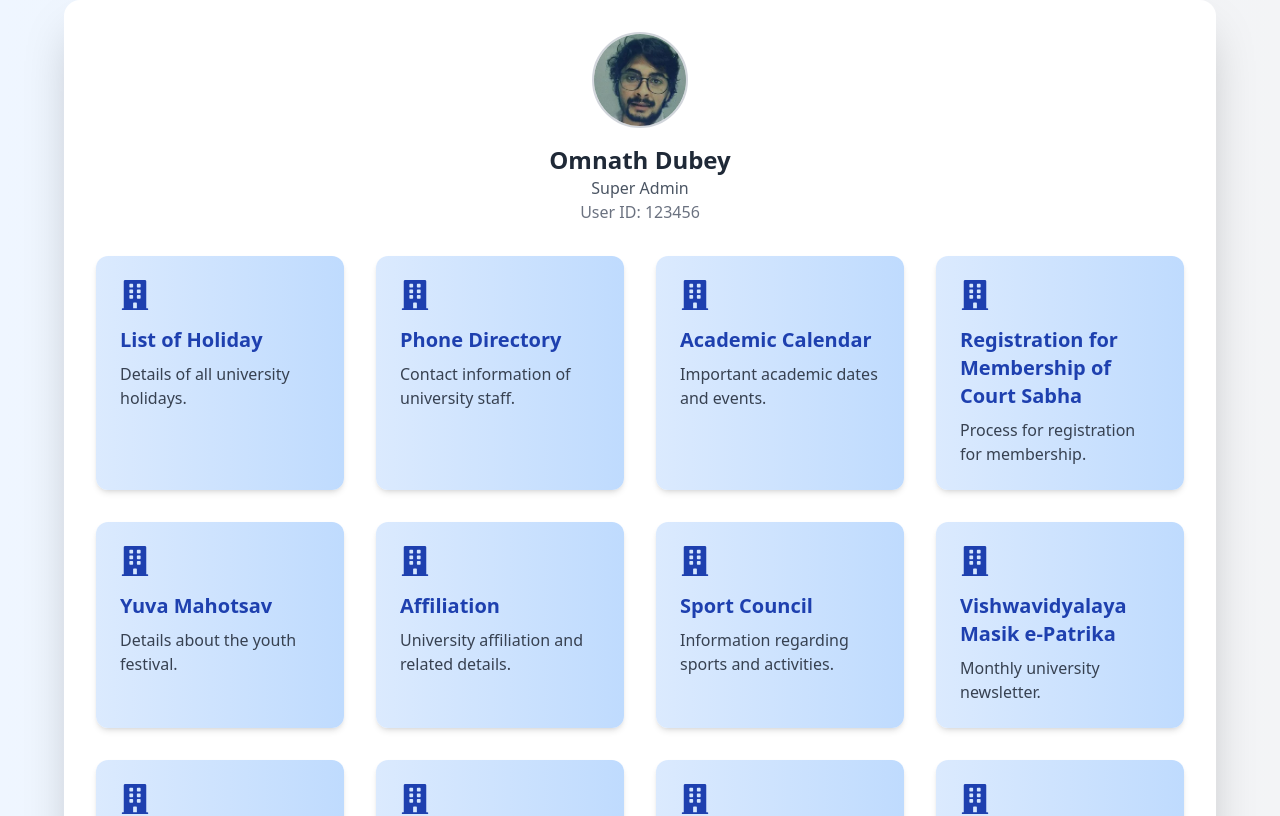
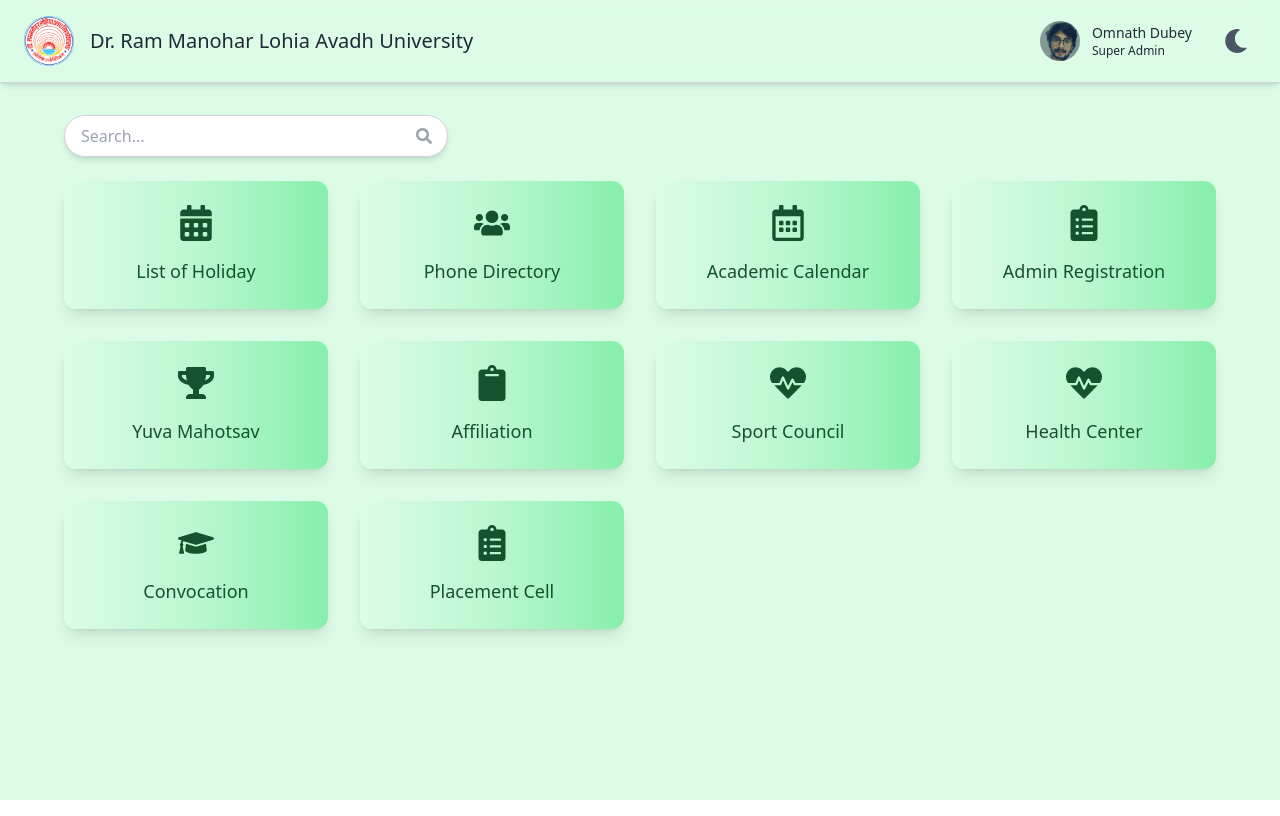
Before and after one commit to omnathdubeyofficial/m_project, a Next.js app: page /components/university in a window 1280 px wide. Shown: the top 816 px of the page. Built offline with nearby package versions, Linux system fonts and the light colour scheme.

Commit message:
update today

```diff
--- /dev/null
+++ b/app/components/admin-registration/page.js
@@ -0,0 +1,191 @@
+"use client";
+
+import { useState } from "react";
+import { FaSearch, FaEdit, FaTrash, FaSun, FaPlus, FaMoon, FaDownload } from "react-icons/fa";
+import Image from "next/image";
+import * as XLSX from "xlsx"; // Import the XLSX library
+
+const AdminRegistrationPage = () => {
+  const [darkMode, setDarkMode] = useState(false);
+  const [admins, setAdmins] = useState([
+    { id: 1, name: "John Doe", email: "john@example.com", role: "Super Admin", profileImg: "/img/om.webp" },
+    { id: 2, name: "Jane Smith", email: "jane@example.com", role: "Admin", profileImg: "/img/om.webp" },
+  ]);
+  const [user, setUser] = useState({
+    username: "Admin User",
+    profileImg: "/img/om.webp",
+    profession: "Super Admin",
+  });
+
+  const handleEdit = (id) => {
+    console.log("Edit admin with ID:", id);
+    // Logic for editing admin details
+  };
+
+  const handleDelete = (id) => {
+    setAdmins(admins.filter((admin) => admin.id !== id));
+  };
+
+  // Download Excel function
+  const handleDownloadExcel = () => {
+    const ws = XLSX.utils.json_to_sheet(admins);
+    const wb = XLSX.utils.book_new();
+    XLSX.utils.book_append_sheet(wb, ws, "Admins");
+    XLSX.writeFile(wb, "admins.xlsx");
+  };
+
+  return (
+    <div
+      className={`${
+        darkMode ? "bg-gray-900 text-gray-200" : "bg-white text-gray-800"
+      } min-h-screen transition-colors duration-500`}
+    >
+      {/* Header */}
+      <header className="sticky top-0 flex items-center justify-between px-6 py-4 shadow-md bg-opacity-90 backdrop-blur-md z-10 border-b border-gray-300">
+        {/* Logo */}
+        <div className="flex items-center space-x-4">
+          <Image
+            src="/img/image.png" // Replace with your logo path
+            alt="University Logo"
+            width={50}
+            height={50}
+            className="object-contain"
+          />
+          <h1 className="text-xl hidden sm:block">
+            Dr. Ram Manohar Lohia Avadh University
+          </h1>
+        </div>
+
+        {/* Right Section */}
+        <div className="flex items-center space-x-6">
+          {/* Profile Section */}
+          {user && (
+            <div className="flex items-center space-x-3">
+              <Image
+                src={user.profileImg}
+                alt="Profile"
+                width={40}
+                height={40}
+                className="rounded-full"
+              />
+              <div>
+                <p className="text-sm font-medium">{user.username}</p>
+                <p className="text-xs">{user.profession}</p>
+              </div>
+            </div>
+          )}
+
+          {/* Dark Mode Toggle Button */}
+          <button
+            onClick={() => setDarkMode(!darkMode)}
+            className="p-2 rounded-full focus:outline-none hover:scale-105 transition-transform duration-300"
+          >
+            {darkMode ? (
+              <FaSun className="text-yellow-400 text-2xl" />
+            ) : (
+              <FaMoon className="text-gray-600 text-2xl" />
+            )}
+          </button>
+        </div>
+      </header>
+
+      {/* Main Content */}
+      <main className="py-8 px-6">
+        <div className="max-w-6xl mx-auto">
+          <div className="flex flex-col sm:flex-row justify-between items-center mb-6 space-y-4 sm:space-y-0 sm:space-x-6">
+            {/* Search Bar */}
+            <div className="relative w-full max-w-sm">
+              <input
+                type="text"
+                placeholder="Search admin..."
+                className={`${
+                  darkMode ? "bg-gray-800 text-gray-200" : "bg-gray-100 text-gray-800"
+                } px-4 py-2 w-full rounded-full shadow-md border border-gray-300 focus:ring-2 focus:ring-blue-400 transition`}
+              />
+              <FaSearch className="absolute right-4 top-1/2 transform -translate-y-1/2 text-gray-400" />
+            </div>
+
+            <div className="flex flex-wrap justify-start items-center mb-6 space-x-4">
+              {/* Download Excel Button */}
+              <button
+                onClick={handleDownloadExcel}
+                className="bg-green-600 text-white px-6 py-2 rounded-full hover:bg-green-700 transition-colors flex items-center"
+              >
+                <FaDownload className="mr-2 text-lg" />
+                Download Excel
+              </button>
+
+              {/* Add New Button */}
+              <button
+                onClick={() => console.log("Add new admin")}
+                className="bg-blue-600 text-white px-6 py-2 rounded-full hover:bg-blue-700 transition-colors flex items-center"
+              >
+                <FaPlus className="mr-2 text-lg" />
+                Add New
+              </button>
+            </div>
+          </div>
+
+          {/* Admins Table */}
+          <div className="overflow-x-auto">
+            <table className="w-full table-auto border-collapse">
+              <thead>
+                <tr className="border-b bg-gray-100 dark:bg-gray-700">
+                  <th className="py-3 px-6 text-left text-sm font-semibold text-gray-700 dark:text-gray-200 whitespace-nowrap">Profile</th>
+                  <th className="py-3 px-6 text-left text-sm font-semibold text-gray-700 dark:text-gray-200 whitespace-nowrap">Name</th>
+                  <th className="py-3 px-6 text-left text-sm font-semibold text-gray-700 dark:text-gray-200 whitespace-nowrap">Email</th>
+                  <th className="py-3 px-6 text-left text-sm font-semibold text-gray-700 dark:text-gray-200 whitespace-nowrap">Role</th>
+                  <th className="py-3 px-6 text-left text-sm font-semibold text-gray-700 dark:text-gray-200 whitespace-nowrap">Actions</th>
+                </tr>
+              </thead>
+              <tbody>
+                {admins.map((admin) => (
+                  <tr
+                    key={admin.id}
+                    className="border-b"
+                  >
+                    {/* Profile Image */}
+                    <td className="py-3 px-6 whitespace-nowrap">
+                      <Image
+                        src={admin.profileImg}
+                        alt="Profile"
+                        width={40}
+                        height={40}
+                        className="rounded-full"
+                      />
+                    </td>
+                    <td className="py-3 px-6 whitespace-nowrap">{admin.name}</td>
+                    <td className="py-3 px-6 whitespace-nowrap">{admin.email}</td>
+                    <td className="py-3 px-6 whitespace-nowrap">{admin.role}</td>
+                    <td className="py-3 px-6 whitespace-nowrap">
+                      <div className="flex space-x-4">
+                        {/* Edit Button */}
+                        <button
+                          onClick={() => handleEdit(admin.id)}
+                          className="text-blue-500 hover:text-blue-700 transition-transform transform hover:scale-110"
+                          title="Edit"
+                        >
+                          <FaEdit className="text-xl" />
+                        </button>
+                        {/* Delete Button */}
+                        <button
+                          onClick={() => handleDelete(admin.id)}
+                          className="text-red-500 hover:text-red-700 transition-transform transform hover:scale-110"
+                          title="Delete"
+                        >
+                          <FaTrash className="text-xl" />
+                        </button>
+                      </div>
+                    </td>
+                  </tr>
+                ))}
+              </tbody>
+            </table>
+          </div>
+        </div>
+      </main>
+    </div>
+  );
+};
+
+export default AdminRegistrationPage;
--- a/app/components/university/page.js
+++ b/app/components/university/page.js
@@ -1,81 +1,125 @@
 "use client";
 
-import { useEffect, useState } from 'react';
-import { FaBuilding, FaChalkboardTeacher, FaBookOpen, FaUserFriends, FaClipboardList, FaCalendarAlt } from 'react-icons/fa';
-import Image from 'next/image';
+import { useState, useEffect } from "react";
+import {
+  FaSearch, FaMoon, FaSun, FaCalendarAlt, FaUsers, FaRegCalendarAlt,
+  FaTrophy, FaHeartbeat, FaClipboardList, FaGraduationCap, FaClipboard
+} from "react-icons/fa";
+import Image from "next/image";
+import Link from "next/link"; // For navigation
+
 const UniversityPage = () => {
+  const [darkMode, setDarkMode] = useState(false);
   const [user, setUser] = useState(null);
 
   useEffect(() => {
-    // Fetch user data or set static data
-    const userData = {
-      profileImg: '/img/om.webp', // Replace with actual image path
-      username: 'Omnath Dubey',
-      profession: 'Super Admin',
-      userId: '123456',
-    };
-    setUser(userData);
+    setUser({
+      username: "Omnath Dubey",
+      profession: "Super Admin",
+      profileImg: "/img/om.webp",
+    });
   }, []);
 
   const services = [
-    { name: "List of Holiday", description: "Details of all university holidays." },
-    { name: "Phone Directory", description: "Contact information of university staff." },
-    { name: "Academic Calendar", description: "Important academic dates and events." },
-    { name: "Registration for Membership of Court Sabha", description: "Process for registration for membership." },
-    { name: "Yuva Mahotsav", description: "Details about the youth festival." },
-    { name: "Affiliation", description: "University affiliation and related details." },
-    { name: "Sport Council", description: "Information regarding sports and activities." },
-    { name: "Vishwavidyalaya Masik e-Patrika", description: "Monthly university newsletter." },
-    { name: "University Health Center", description: "Services provided by the university health center." },
-    { name: "Sanitizing Support Service & Gardening", description: "Cleaning and gardening services on campus." },
-    { name: "Women Grievance & Welfare Cell", description: "Support for women's welfare and grievances." },
-    { name: "Begum Akhtar Bhartiya Sangeet Kala Akademi", description: "Music and arts academy details." },
-    { name: "Hostel Admin", description: "Hostel administration and management." },
-    { name: "Convocation", description: "Details about upcoming convocations." },
-    { name: "Placement Cell", description: "Placement opportunities for students." },
-    { name: "Central Library", description: "Information about the central library and services." },
-    { name: "Proceedings of Meetings", description: "Records of meetings and discussions." },
-    { name: "Affiliated Colleges", description: "Information about colleges affiliated with the university." },
-    { name: "Practical Marks Entry", description: "Process for entering practical exam marks." },
-    { name: "Absent / UFM Entry", description: "Procedure for entering absentee and UFM records." },
+    { name: "List of Holiday", icon: <FaCalendarAlt />, path: "/holiday-list" },
+    { name: "Phone Directory", icon: <FaUsers />, path: "/phone-directory" },
+    { name: "Academic Calendar", icon: <FaRegCalendarAlt />, path: "/academic-calendar" },
+    { name: "Admin Registration", icon: <FaClipboardList />, path: "/components/admin-registration" },
+    { name: "Yuva Mahotsav", icon: <FaTrophy />, path: "/yuva-mahotsav" },
+    { name: "Affiliation", icon: <FaClipboard />, path: "/affiliation" },
+    { name: "Sport Council", icon: <FaHeartbeat />, path: "/sport-council" },
+    { name: "Health Center", icon: <FaHeartbeat />, path: "/health-center" },
+    { name: "Convocation", icon: <FaGraduationCap />, path: "/convocation" },
+    { name: "Placement Cell", icon: <FaClipboardList />, path: "/placement-cell" },
   ];
 
   return (
-    <div className="flex flex-col items-center justify-center min-h-screen bg-gradient-to-r from-blue-50 to-gray-100">
-      <div className="w-full max-w-6xl p-8 bg-white shadow-2xl rounded-2xl">
+    <div className={`${darkMode ? "bg-gray-900 text-gray-200" : "bg-green-100 text-gray-800"} min-h-screen transition-colors duration-500`}>
+      {/* Header */}
+      <header className="sticky top-0 flex items-center justify-between px-6 py-4 shadow-md bg-opacity-90 backdrop-blur-md z-10 border-b border-gray-300">
+        {/* Logo */}
+        <div className="flex items-center space-x-4">
+          <Image
+            src="/img/image.png"
+            alt="University Logo"
+            width={50}
+            height={50}
+            className="object-contain"
+          />
+          <h1 className="text-xl  hidden sm:block">
+            Dr. Ram Manohar Lohia Avadh University
+          </h1>
+        </div>
 
+        {/* Right Section */}
+        <div className="flex items-center space-x-6">
           {/* Profile Section */}
           {user && (
-          <div className="flex flex-col items-center mb-8 space-y-4">
+            <div className="flex items-center space-x-3">
               <Image
                 src={user.profileImg}
                 alt="Profile"
-              width={96} // equivalent to 24rem (adjust based on your preference)
-              height={96} // equivalent to 24rem (adjust based on your preference)
-              className="w-24 h-24 rounded-full border-2 border-gray-300"
+                width={40}
+                height={40}
+                className="rounded-full"
               />
-            <div className="text-center">
-              <h2 className="text-2xl font-bold text-gray-800">{user.username}</h2>
-              <p className="text-gray-600">{user.profession}</p>
-              <p className="text-gray-500">User ID: {user.userId}</p>
+              <div>
+                <p className="text-sm font-medium">{user.username}</p>
+                <p className="text-xs">{user.profession}</p>
               </div>
             </div>
           )}
 
-        {/* University Services Cards */}
-        <div className="grid grid-cols-1 sm:grid-cols-2 lg:grid-cols-3 xl:grid-cols-4 gap-8">
+          {/* Dark Mode Toggle */}
+          <button
+            onClick={() => setDarkMode(!darkMode)}
+            className="p-2 rounded-full focus:outline-none hover:scale-105 transition-transform duration-300"
+          >
+            {darkMode ? (
+              <FaSun className="text-yellow-400 text-2xl" />
+            ) : (
+              <FaMoon className="text-gray-600 text-2xl" />
+            )}
+          </button>
+        </div>
+      </header>
+
+      {/* Main Content */}
+      <main className="py-8 px-6">
+        <div className="max-w-6xl mx-auto">
+          <div className="flex justify-between items-center mb-6">
+            {/* Search Bar */}
+            <div className="relative w-full max-w-sm">
+              <input
+                type="text"
+                placeholder="Search..."
+                className={`${
+                  darkMode ? "bg-gray-800 text-gray-200" : "bg-white text-gray-800"
+                } px-4 py-2 w-full rounded-full shadow-md border border-gray-300 focus:ring-2 focus:ring-blue-400 transition`}
+              />
+              <FaSearch className="absolute right-4 top-1/2 transform -translate-y-1/2 text-gray-400" />
+            </div>
+          </div>
+
+          {/* Services Grid */}
+          <div className="grid grid-cols-1 sm:grid-cols-2 lg:grid-cols-4 gap-8">
             {services.map((service, index) => (
+              <Link href={service.path} key={index}>
                 <div
-              key={index}
-              className="p-6 bg-gradient-to-r from-blue-100 to-blue-200 rounded-xl shadow-md hover:shadow-xl transition-transform transform hover:scale-105 cursor-pointer"
+                  className={`p-6 rounded-xl shadow-lg transform hover:scale-105 transition-transform ${
+                    darkMode
+                      ? "bg-gradient-to-r from-gray-700 via-gray-800 to-gray-900 text-gray-100"
+                      : "bg-gradient-to-r from-green-100 via-green-200 to-green-300 text-green-900"
+                  } flex flex-col items-center cursor-pointer`}
                 >
-              <FaBuilding className="text-3xl text-blue-800" />
-              <h3 className="text-xl font-bold text-blue-800 mt-4">{service.name}</h3>
-              <p className="text-gray-700 mt-2">{service.description}</p>
+                  <div className="text-4xl mb-4">{service.icon}</div>
+                  <h3 className="text-lg ">{service.name}</h3>
                 </div>
+              </Link>
             ))}
           </div>
         </div>
+      </main>
     </div>
   );
 };
--- a/app/dashboard/page.js
+++ b/app/dashboard/page.js
@@ -126,7 +126,7 @@ const Dashboard = () => {
       {/* Corners Section */}
       <div className="grid grid-cols-1 sm:grid-cols-2 lg:grid-cols-3 gap-4 sm:gap-8 mt-6">
         <div
-          onClick={() => router.push('/university')}
+          onClick={() => router.push('/components/university')}
           className="p-4 sm:p-6 bg-gradient-to-r from-blue-100 to-blue-200 rounded-xl shadow-lg hover:shadow-xl transition-transform transform hover:scale-105 cursor-pointer"
         >
           <FaUniversity className="text-3xl sm:text-4xl text-blue-800" />
--- a/package.json
+++ b/package.json
@@ -32,7 +32,8 @@
     "react": "^19.0.0",
     "react-dom": "^19.0.0",
     "react-icons": "^5.4.0",
-    "uuid": "^11.0.5"
+    "uuid": "^11.0.5",
+    "xlsx": "^0.18.5"
   },
   "devDependencies": {
     "@eslint/eslintrc": "^3",
```
Also changed, not shown: 1 other file (tests, documents, lock files or other folders). Lines whose indentation alone changed are shown as unchanged.
